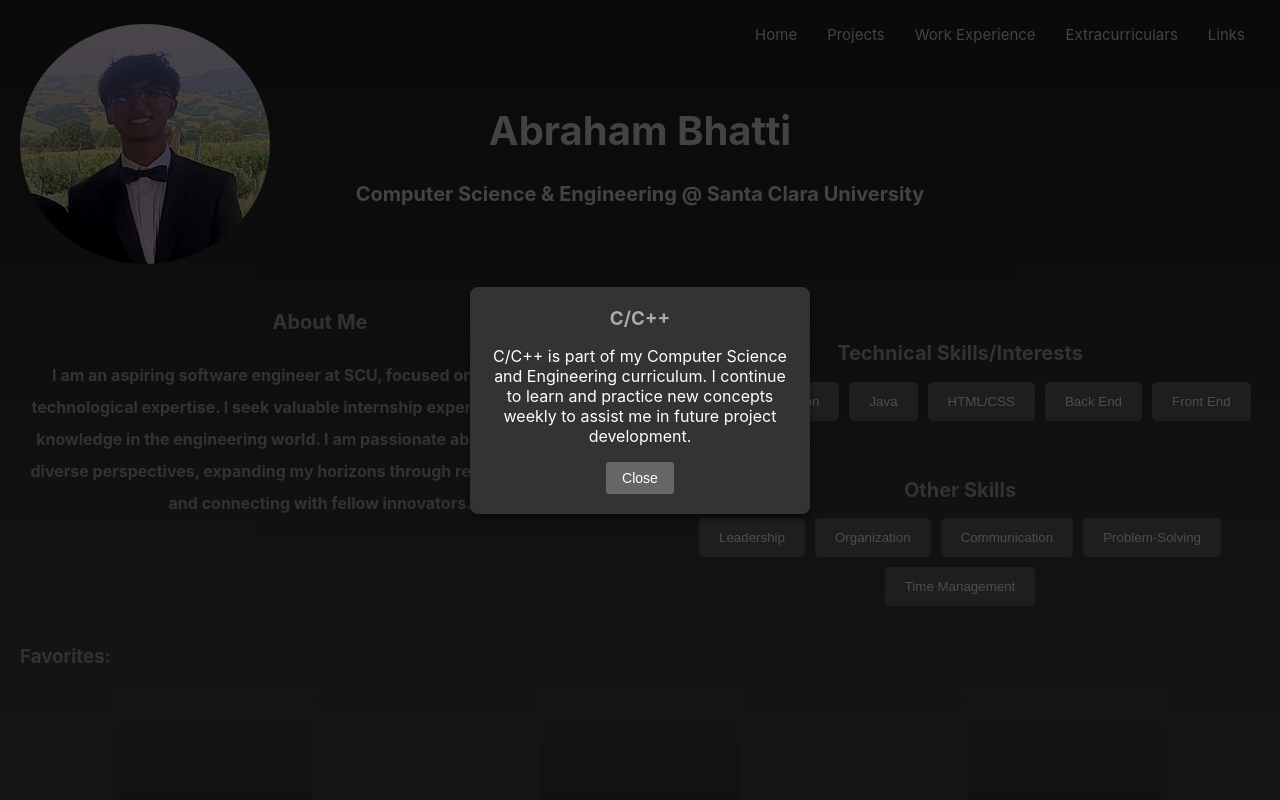
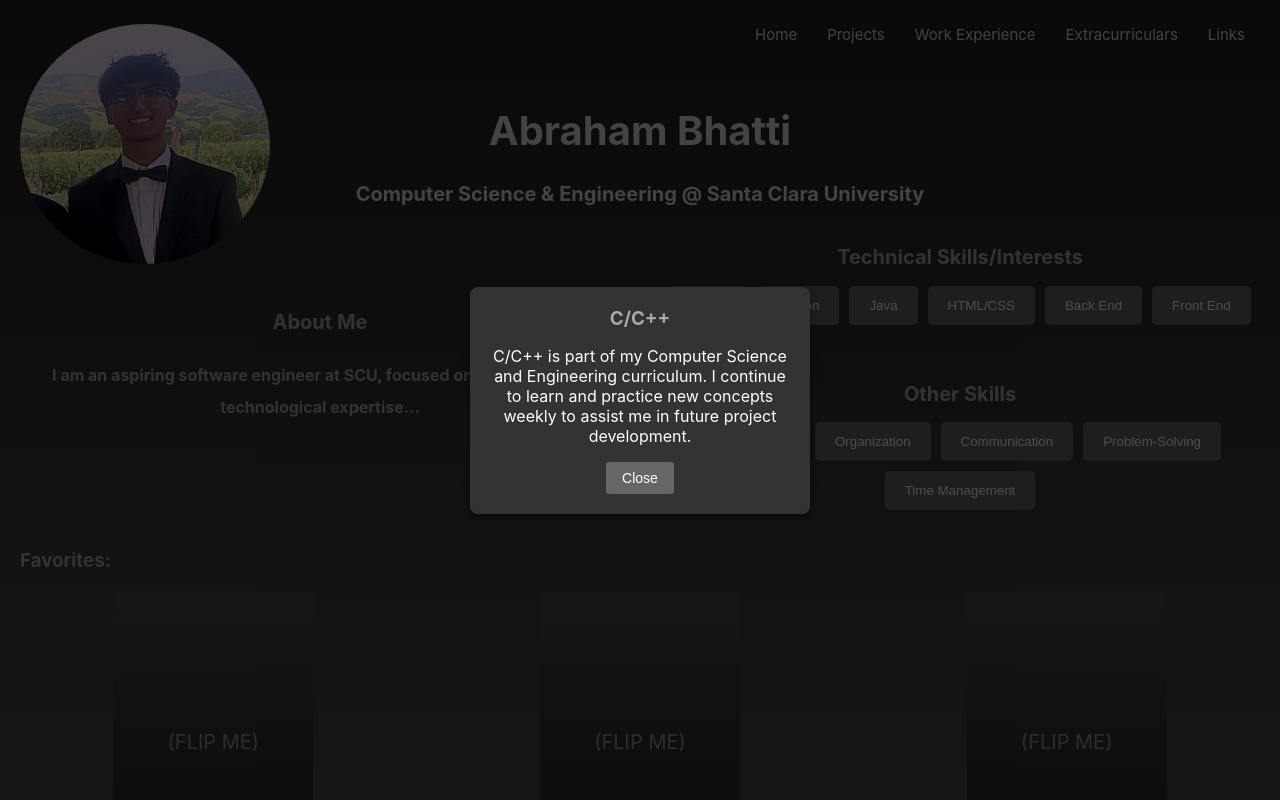
Before and after one commit to AbeBhatti/myWebsite, a React (Create React App) app: page / in a window 1280 px wide. Both pictures are taken after a click on the button "C/C++". Shown: the top 800 px of the page. Built offline with nearby package versions, Linux system fonts and the light colour scheme.

Commit message:
fade in on every page

```diff
--- a/src/Extracurriculars.css
+++ b/src/Extracurriculars.css
@@ -25,6 +25,12 @@
   }
   .circle:nth-child(3) {
     animation-delay: 0.6s;
+  }
+  .circle:nth-child(4) {
+    animation-delay: 0.8s;
+  }
+  .circle:nth-child(5) {
+    animation-delay: 1s;
   }
 
 
--- a/src/Homepage.css
+++ b/src/Homepage.css
@@ -232,3 +232,34 @@ h3 {
 .popup button:active {
     background-color: #444;
 }
+@keyframes fadeIn {
+    0% {
+      opacity: 0;
+      transform: translateY(20px);
+    }
+    100% {
+      opacity: 1;
+      transform: translateY(0);
+    }
+  }
+
+  .fade-in {
+    opacity: 0;
+    animation: fadeIn 1s ease-out forwards;
+  }
+
+  .fade-in-1 {
+    animation-delay: 0.2s;
+  }
+
+  .fade-in-2 {
+    animation-delay: 0.6s;
+  }
+
+  .fade-in-3 {
+    animation-delay: .6s;
+  }
+
+  .fade-in-4 {
+    animation-delay: 1s;
+  }
--- a/src/Homepage.js
+++ b/src/Homepage.js
@@ -38,7 +38,7 @@ function Homepage() {
     Python: "Python was the first programming language I learned. I practiced it during my sophomore year of high school, utilizing object-oriented programming to create games and simulations. I continue to improve my Python skills through independent coursework and projects.",
     HTML: "HTML/CSS was new to me until this year when I started learning it over winter break to develop my personal website.",
     "C/C++": "C/C++ is part of my Computer Science and Engineering curriculum. I continue to learn and practice new concepts weekly to assist me in future project development.",
-    FrontEnd: "Though Front-End develop is a new interest of mine, very much enjoy the creative freedom and new opportunities that come with web development.",
+    FrontEnd: "Though Front-End development is a new interest of mine, I very much enjoy the creative freedom and new opportunities that come with web development.",
     BackEnd: "Back-End development has been my main focus for many years, as I have learned how to implement various programming languages and logic to suit my goals.",
     Leadership: "I have held multiple leadership roles in clubs and jobs, but I learned the most from my experience as a Taekwondo instructor.",
     Organization: "My experience in high-pressure work environments has helped me develop strong organizational skills in intense situations.",
@@ -47,49 +47,48 @@ function Homepage() {
     TimeManagement: "I learned the importance of practice and time management from my years as a musician. Though this required much dedication and patience, I learned how to balance different aspects of my life and manage my time better."
   };
 
-
   return (
     <div className="home">
       <header className="header">
-        <img src={profilepic} alt="Profile" className="profile-pic" />
+        <img src={profilepic} alt="Profile" className={`profile-pic fade-in fade-in-1`} />
         <div>
-          <h1>Abraham Bhatti</h1>
-          <p><strong>Computer Science & Engineering @ Santa Clara University</strong></p>
+          <h1 className={`fade-in fade-in-1`}>Abraham Bhatti</h1>
+          <p className={`fade-in fade-in-1`}><strong>Computer Science & Engineering @ Santa Clara University</strong></p>
         </div>
       </header>
 
       <section className="about">
-        <h2>About Me</h2>
-        <p><strong>I am an aspiring software engineer at SCU, focused on deepening my technological expertise. I seek valuable internship experience to apply my knowledge in the engineering world. I am passionate about learning from diverse perspectives, expanding my horizons through real-world projects, and connecting with fellow innovators.</strong></p>
+        <h2 className={`fade-in fade-in-2`}>About Me</h2>
+        <p className={`fade-in fade-in-2`}><strong>I am an aspiring software engineer at SCU, focused on deepening my technological expertise...</strong></p>
       </section>
 
       <section className="all-skills">
         <section className="skills-section">
-          <h2>Technical Skills/Interests</h2>
+          <h2 className={`fade-in fade-in-2`}>Technical Skills/Interests</h2>
           <div className="skills-container">
-            <button className="skill-button" onClick={() => handleClick("C/C++")}>C/C++</button>
-            <button className="skill-button" onClick={() => handleClick("Python")}>Python</button>
-            <button className="skill-button" onClick={() => handleClick("Java")}>Java</button>
-            <button className="skill-button" onClick={() => handleClick("HTML")}>HTML/CSS</button>
-            <button className="skill-button" onClick={() => handleClick("BackEnd")}>Back End</button>
-            <button className="skill-button" onClick={() => handleClick("FrontEnd")}>Front End</button>
+            <button className="skill-button fade-in fade-in-2" onClick={() => handleClick("C/C++")}>C/C++</button>
+            <button className="skill-button fade-in fade-in-2" onClick={() => handleClick("Python")}>Python</button>
+            <button className="skill-button fade-in fade-in-2" onClick={() => handleClick("Java")}>Java</button>
+            <button className="skill-button fade-in fade-in-2" onClick={() => handleClick("HTML")}>HTML/CSS</button>
+            <button className="skill-button fade-in fade-in-2" onClick={() => handleClick("BackEnd")}>Back End</button>
+            <button className="skill-button fade-in fade-in-2" onClick={() => handleClick("FrontEnd")}>Front End</button>
           </div>
         </section>
 
         <section className="other-skills-section">
-          <h2>Other Skills</h2>
+          <h2 className={`fade-in fade-in-3`}>Other Skills</h2>
           <div className="other-skills-container">
-            <button className="other-skill-button" onClick={() => handleClick("Leadership")}>Leadership</button>
-            <button className="other-skill-button" onClick={() => handleClick("Organization")}>Organization</button>
-            <button className="other-skill-button" onClick={() => handleClick("Communication")}>Communication</button>
-            <button className="other-skill-button" onClick={() => handleClick("ProblemSolving")}>Problem-Solving</button>
-            <button className="other-skill-button" onClick={() => handleClick("TimeManagement")}>Time Management</button>
+            <button className="other-skill-button fade-in fade-in-3" onClick={() => handleClick("Leadership")}>Leadership</button>
+            <button className="other-skill-button fade-in fade-in-3" onClick={() => handleClick("Organization")}>Organization</button>
+            <button className="other-skill-button fade-in fade-in-3" onClick={() => handleClick("Communication")}>Communication</button>
+            <button className="other-skill-button fade-in fade-in-3" onClick={() => handleClick("ProblemSolving")}>Problem-Solving</button>
+            <button className="other-skill-button fade-in fade-in-3" onClick={() => handleClick("TimeManagement")}>Time Management</button>
           </div>
         </section>
 
         {selectedSkill && (
           <div className="popup-overlay">
-            <div className="popup" ref={popupRef}> {/* Attach ref to the popup */}
+            <div className="popup" ref={popupRef}>
               <h3>{selectedSkill}</h3>
               <p>{skillDescriptions[selectedSkill]}</p>
               <button onClick={closePopup}>Close</button>
@@ -98,9 +97,9 @@ function Homepage() {
         )}
       </section>
 
-      <h3>Favorites:</h3>
+      <h3 className={`fade-in fade-in-4`}>Favorites:</h3>
       <section className="favorite-section">
-        <div className="favorite">
+        <div className="favorite fade-in fade-in-4">
           <div className="favorite-inner">
             <div className="favorite-front">
               (FLIP ME)
@@ -111,7 +110,7 @@ function Homepage() {
             </div>
           </div>
         </div>
-        <div className="favorite">
+        <div className="favorite fade-in fade-in-4">
           <div className="favorite-inner">
             <div className="favorite-front">
               (FLIP ME)
@@ -122,7 +121,7 @@ function Homepage() {
             </div>
           </div>
         </div>
-        <div className="favorite">
+        <div className="favorite fade-in fade-in-4">
           <div className="favorite-inner">
             <div className="favorite-front">
               (FLIP ME)
--- a/src/Links.css
+++ b/src/Links.css
@@ -68,3 +68,19 @@
 .image-hover:hover .overlay {
     opacity: 1;
 }
+
+@keyframes fadeIn {
+    0% {
+      opacity: 0;
+      transform: translateY(20px);
+    }
+    100% {
+      opacity: 1;
+      transform: translateY(0);
+    }
+  }
+
+  .links-fade {
+    opacity: 0;
+    animation: fadeIn 1s ease-out forwards;
+  }
--- a/src/Links.js
+++ b/src/Links.js
@@ -12,7 +12,7 @@ function Links() {
             <div className="image-container">
                 <div className="image-wrapper">
                     <a href="https://www.linkedin.com/in/abraham-bhatti-506071315/" target="_blank" rel="noopener noreferrer">
-                        <div className="image-hover">
+                        <div className='image-hover links-fade'>
                             <img src={image1} alt="LinkedIn Profile" />
                             <div className="overlay">LinkedIn</div>
                         </div>
@@ -20,7 +20,7 @@ function Links() {
                 </div>
                 <div className="image-wrapper">
                     <Link to="/resume">
-                        <div className="image-hover">
+                        <div className='image-hover links-fade'>
                             <img src={image2} alt="View Resume" />
                             <div className="overlay">Resume</div>
                         </div>
@@ -28,7 +28,7 @@ function Links() {
                 </div>
                 <div className="image-wrapper">
                     <a href="https://github.com/AbeBhatti?tab=repositories" target="_blank" rel="noopener noreferrer">
-                        <div className="image-hover">
+                        <div className='image-hover links-fade'>
                             <img src={image3} alt="GitHub Profile" />
                             <div className="overlay">GitHub</div>
                         </div>
--- a/src/Projects.css
+++ b/src/Projects.css
@@ -39,7 +39,7 @@
 }
 .instructions-popup {
     position: absolute;
-    top: 55%;
+    top: 33%;
     left: 60%;
     transform: translateY(-50%);
     background-color: rgba(102, 96, 96, 0.7);
@@ -143,3 +143,28 @@ header {
     text-align: center;
     padding: 20px;
 }
+
+@keyframes fadeIn {
+    0% {
+      opacity: 0;
+      transform: translateY(20px);
+    }
+    100% {
+      opacity: 1;
+      transform: translateY(0);
+    }
+  }
+
+  .instructions-popup {
+    opacity: 0;
+    animation: fadeIn 1s ease-out forwards;
+  }
+
+  .instructions {
+    animation-delay: 0s;
+  }
+
+
+  .robot-room {
+    animation-delay: 2s;
+  }
--- a/src/Projects.js
+++ b/src/Projects.js
@@ -190,7 +190,7 @@ function Projects() {
     return (
         <div className="projects">
             <header><h1>Projects</h1></header>
-            <div className="robot-room">
+            <div className='robot-room fade-in fade-in-1'>
                 <div
                     className="robot"
                     style={{
@@ -243,7 +243,7 @@ function Projects() {
                     <p>Welcome! This maze showcases my different projects. Use the arrow keys to move the robot through the maze and explore my work You can also click on each circle to read about them.Enjoy!</p>
                 </div>
             )}
-            <div className = "RobotInstructions">
+            <div className = 'RobotInstructions fade-in instructions'>
                 <h2>Click/hold the arrow keys to move the robot!</h2>
             </div>
 
--- a/src/WorkExperience.js
+++ b/src/WorkExperience.js
@@ -72,7 +72,7 @@ function WorkExperience() {
     return (
         <div className="work-experience">
             <h1>Work Experience</h1>
-            <h2>Here are some of the positions I've held during my high school career:</h2>
+            <h2>Here are some of the positions I've held throughout high school:</h2>
 
             <div className="circles-container">
                 {jobs.map((job, index) => (
```
